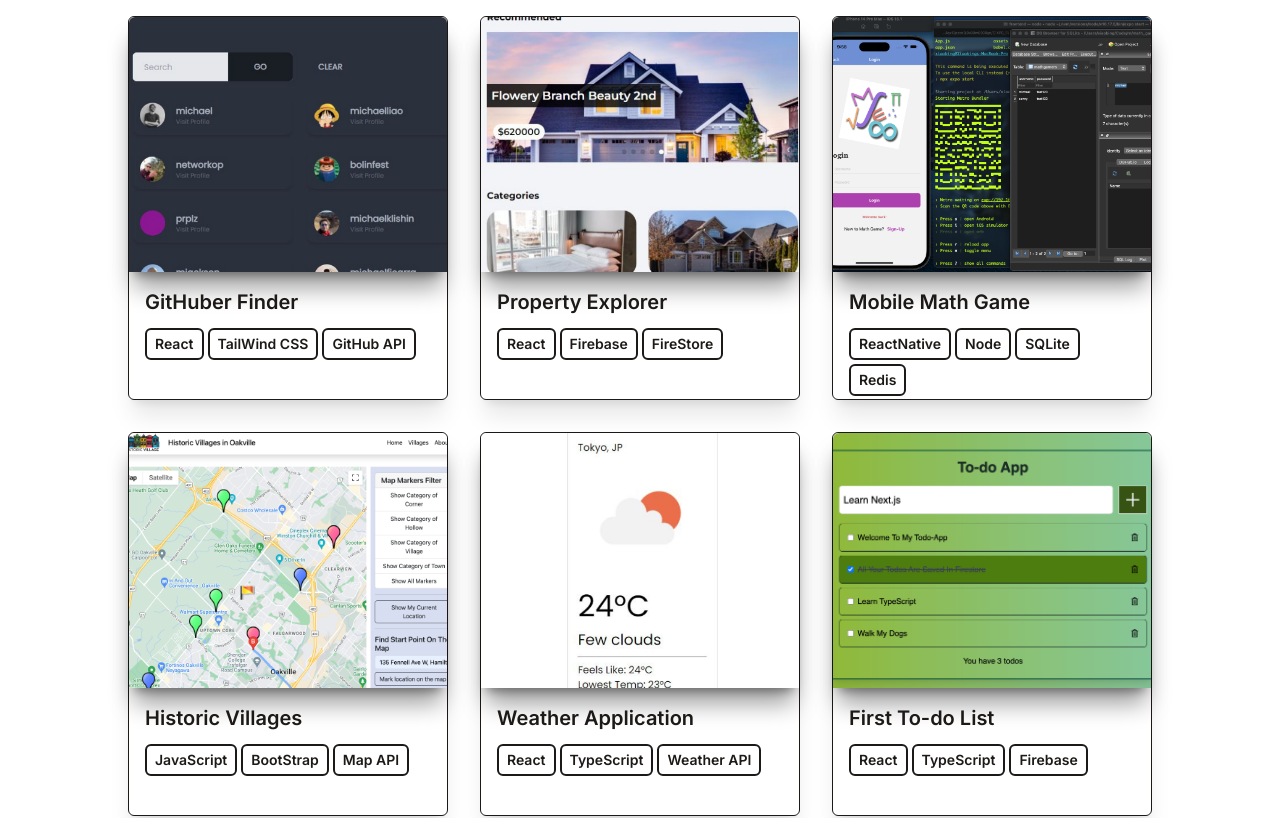
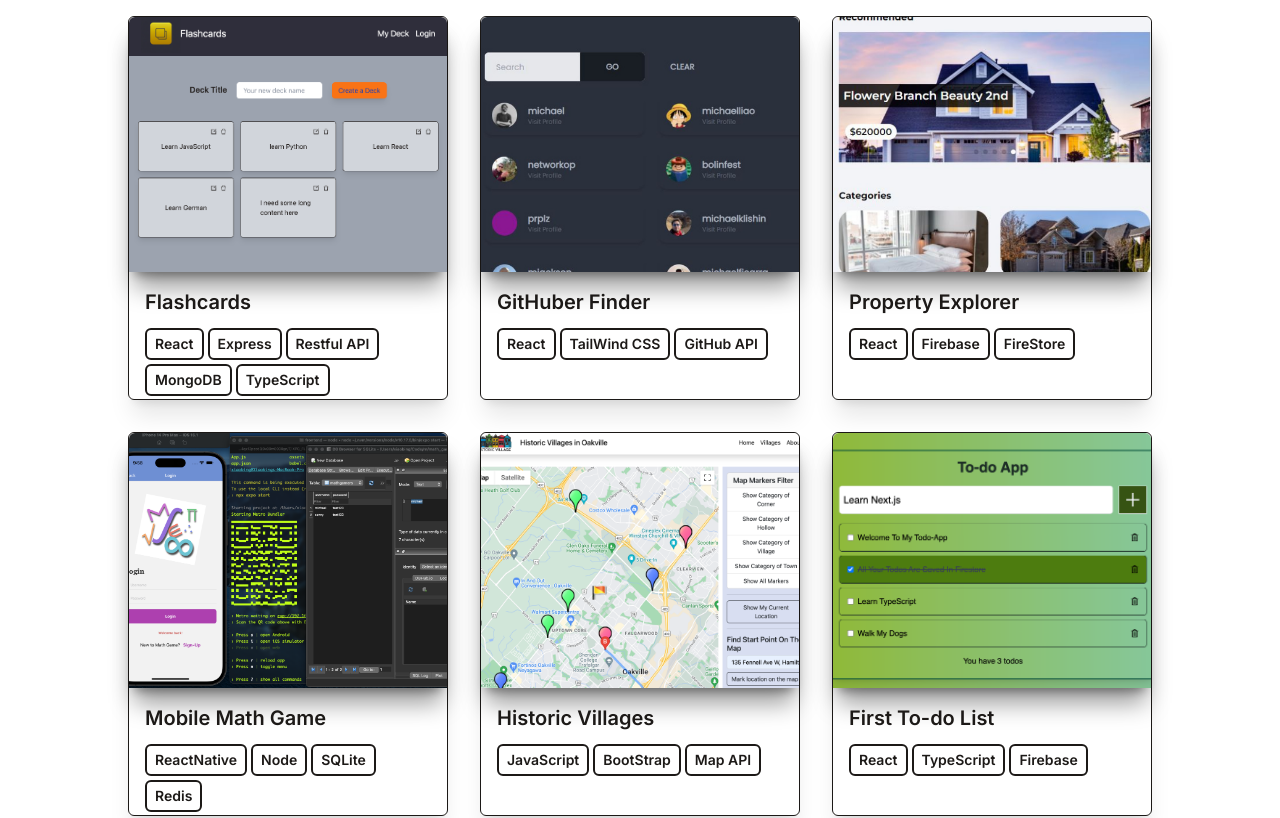
Before and after one commit to lookingforcharlie/portfolio_2023, a React (Vite) app: page / in a window 1280 px wide. Shown: the part 860-1678 px from the top of the page. Built offline with nearby package versions, Linux system fonts and the light colour scheme.

Commit message:
Updated Flashcards App

```diff
--- a/src/data/portfolio.js
+++ b/src/data/portfolio.js
@@ -1,12 +1,12 @@
 export default [
-  // {
-  //   title: 'Flashcards',
-  //   imgUrl: '/assets/flashcards-1st.png',
-  //   stack: ['React', 'Express', 'MongoDB', 'TypeScript', 'TailWind CSS'],
-  //   linkLive: 'https://wdr-flashcards-client.vercel.app/',
-  //   linkGit: 'https://github.com/lookingforcharlie/wdr-flashcards-server',
-  //   demo: '#',
-  // },
+  {
+    title: 'Flashcards',
+    imgUrl: '/assets/flashcards-ss.png',
+    stack: ['React', 'Express', , 'Restful API', 'MongoDB', 'TypeScript'],
+    linkLive: 'https://wdr-flashcards-client.vercel.app/',
+    linkGit: 'https://github.com/lookingforcharlie/wdr-flashcards-server',
+    demo: '#',
+  },
   {
     title: 'GitHuber Finder',
     imgUrl: '/assets/githubfinder530.png',
@@ -39,15 +39,15 @@ export default [
     linkGit: 'https://github.com/lookingforcharlie/historicVillages',
     demo: '#',
   },
-  {
-    title: 'Weather Application',
-    imgUrl: '/assets/weatherapp530.png',
-    stack: ['React', 'TypeScript', 'Weather API'],
-    linkLive: 'https://weather-app-minimalist.netlify.app/',
-    linkGit:
-      'https://github.com/lookingforcharlie/weather-app-react-typescript',
-    demo: '#',
-  },
+  // {
+  //   title: 'Weather Application',
+  //   imgUrl: '/assets/weatherapp530.png',
+  //   stack: ['React', 'TypeScript', 'Weather API'],
+  //   linkLive: 'https://weather-app-minimalist.netlify.app/',
+  //   linkGit:
+  //     'https://github.com/lookingforcharlie/weather-app-react-typescript',
+  //   demo: '#',
+  // },
   // {
   //   title: 'Minimalist To-do List',
   //   imgUrl: '/assets/todolist_minimal.png',
```
Also changed, not shown: public/assets/flashcards-1st.png (deleted), public/assets/flashcards-ss.png (added).
